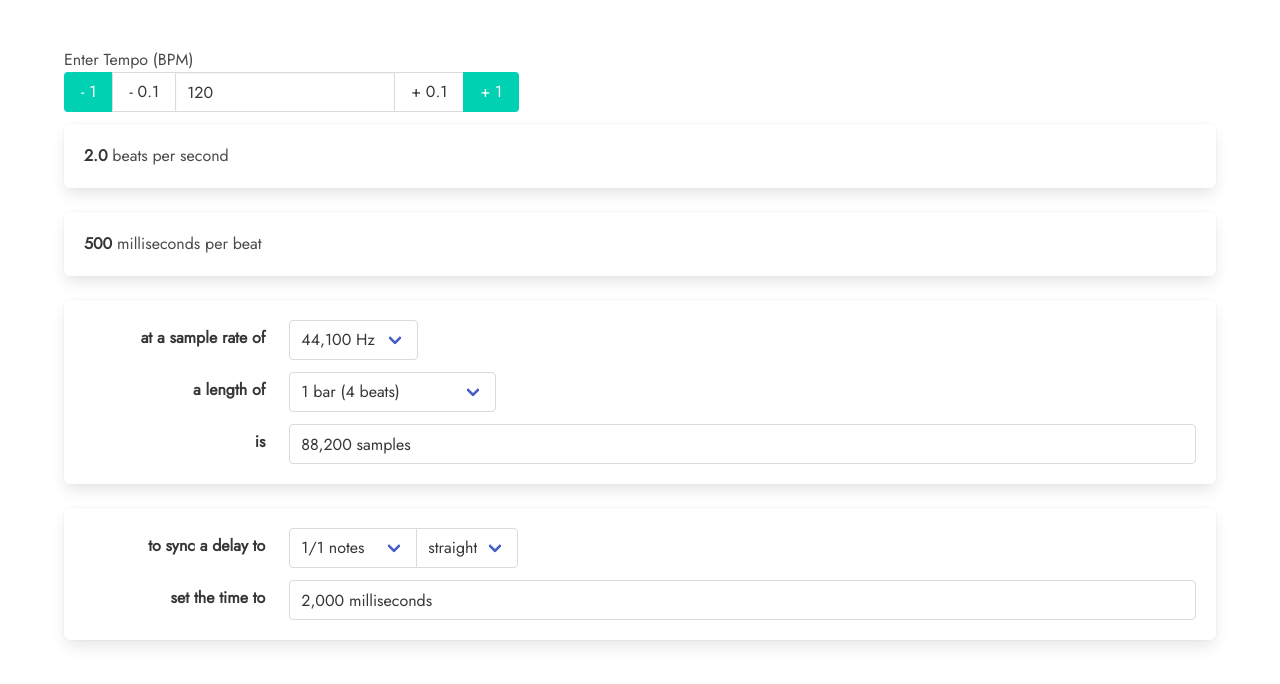
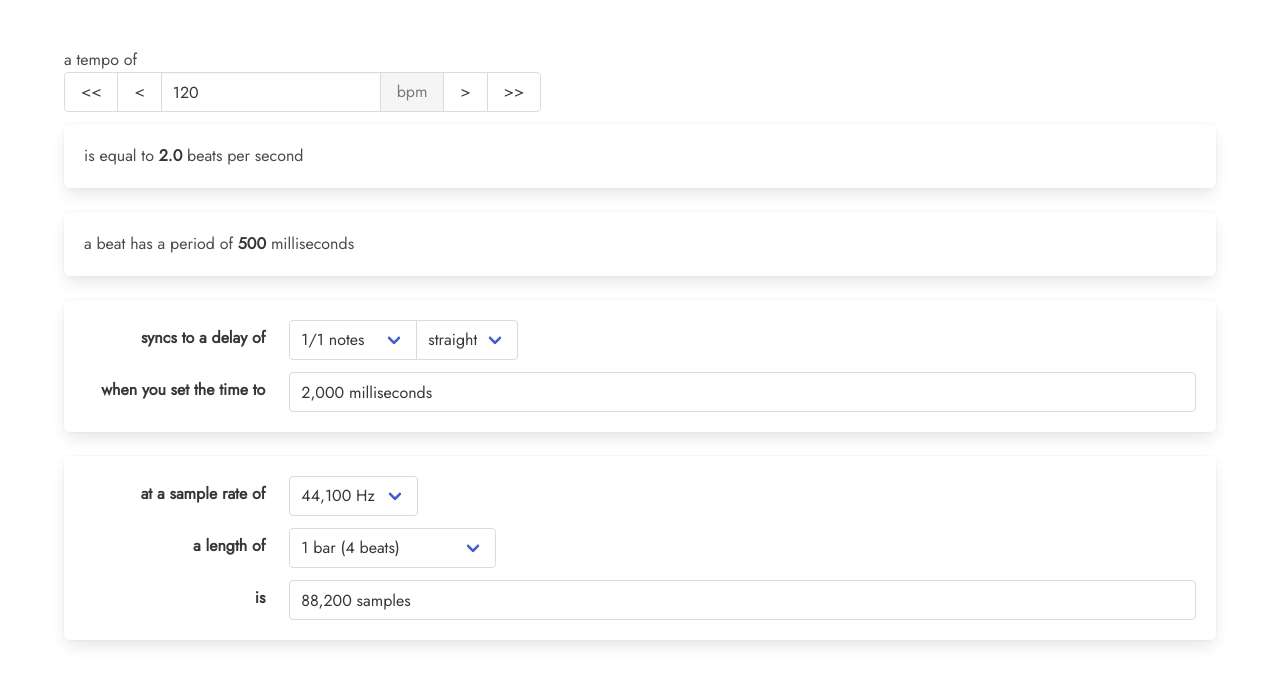
Before and after one commit to ajrussellaudio/rhythmetic, a React (Create React App) app: page / in a window 1280 px wide. Shown: the top 684 px of the page. Built offline with nearby package versions, Linux system fonts and the light colour scheme.

Commit message:
Ready for the world

```diff
--- a/src/App.js
+++ b/src/App.js
@@ -15,8 +15,8 @@ function App() {
                 <TempoInput tempo={tempo} setTempo={setTempo} />
                 <BeatsPerSecond tempo={tempo} />
                 <PeriodOfBeat tempo={tempo} />
+                <DelayTime tempo={tempo} />
                 <LengthInSamples tempo={tempo} />
-                <DelayTime tempo={tempo} />
             </div>
         </section>
     );
--- a/src/components/BeatsPerSecond.jsx
+++ b/src/components/BeatsPerSecond.jsx
@@ -3,6 +3,7 @@ import beatsPerSecond from '../utils/beatsPerSecond';
 
 const BeatsPerSecond = ({ tempo }) => (
     <div className="box">
+        is equal to{' '}
         <strong>
             {beatsPerSecond(tempo).toLocaleString(undefined, {
                 minimumFractionDigits: 1,
--- a/src/components/DelayTime.jsx
+++ b/src/components/DelayTime.jsx
@@ -33,7 +33,7 @@ const DelayTime = ({ tempo }) => {
         <div className="box">
             <div className="field is-horizontal">
                 <div className="field-label is-normal">
-                    <label className="label">to sync a delay to</label>
+                    <label className="label">syncs to a delay of</label>
                 </div>
                 <div className="field-body">
                     <div className="field has-addons">
@@ -70,7 +70,7 @@ const DelayTime = ({ tempo }) => {
             </div>
             <div className="field is-horizontal">
                 <div className="field-label is-normal">
-                    <label className="label">set the time to</label>
+                    <label className="label">when you set the time to</label>
                 </div>
                 <div className="field-body">
                     <div className="field">
--- a/src/components/LengthInSamples.jsx
+++ b/src/components/LengthInSamples.jsx
@@ -94,7 +94,7 @@ const LengthInSamples = ({ tempo }) => {
                                 tempo,
                                 selectedSampleRate
                             ).toLocaleString(undefined, {
-                                maximumFractionDigits: 1,
+                                maximumFractionDigits: 0,
                             })} samples`}
                         />
                     </div>
--- a/src/components/PeriodOfBeat.jsx
+++ b/src/components/PeriodOfBeat.jsx
@@ -3,12 +3,13 @@ import periodOfBeat from '../utils/periodOfBeat';
 
 const PeriodOfBeat = ({ tempo }) => (
     <div className="box">
+        a beat has a period of{' '}
         <strong>
             {(1000 * periodOfBeat(tempo)).toLocaleString(undefined, {
-                maximumFractionDigits: 3,
+                maximumFractionDigits: 1,
             })}
         </strong>{' '}
-        milliseconds per beat
+        milliseconds
     </div>
 );
 
--- a/src/components/TempoInput.jsx
+++ b/src/components/TempoInput.jsx
@@ -1,24 +1,27 @@
 import React from 'react';
 
 const TempoInput = ({ tempo, setTempo }) => {
-    const handleChange = (event) => {
-        setTempo(parseFloat(event.target.value));
+    const handleTempoChange = (newTempo) => {
+        setTempo(newTempo);
     };
 
-    const handleButtonClick = (value) => () => setTempo(tempo + value);
+    const handleInputChange = (event) => {
+        handleTempoChange(parseFloat(event.target.value));
+    };
+
+    const handleButtonClick = (value) => () => {
+        handleTempoChange(tempo + value);
+    };
 
     return (
         <React.Fragment>
             <label className="field-label" htmlFor="tempo">
-                Enter Tempo (BPM)
+                a tempo of
             </label>
             <div className="field has-addons">
                 <div className="control">
-                    <button
-                        className="button is-primary"
-                        onClick={handleButtonClick(-1)}
-                    >
-                        - 1
+                    <button className="button" onClick={handleButtonClick(-1)}>
+                        {'<<'}
                     </button>
                 </div>
                 <div className="control">
@@ -26,7 +29,7 @@ const TempoInput = ({ tempo, setTempo }) => {
                         className="button"
                         onClick={handleButtonClick(-0.1)}
                     >
-                        - 0.1
+                        {'<'}
                     </button>
                 </div>
                 <div className="control">
@@ -36,20 +39,20 @@ const TempoInput = ({ tempo, setTempo }) => {
                         id="tempo"
                         value={tempo.toLocaleString()}
                         step={1}
-                        onChange={handleChange}
+                        onChange={handleInputChange}
                     />
                 </div>
                 <div className="control">
+                    <button className="button is-static">bpm</button>
+                </div>
+                <div className="control">
                     <button className="button" onClick={handleButtonClick(0.1)}>
-                        + 0.1
+                        {'>'}
                     </button>
                 </div>
                 <div className="control">
-                    <button
-                        className="button is-primary"
-                        onClick={handleButtonClick(1)}
-                    >
-                        + 1
+                    <button className="button" onClick={handleButtonClick(1)}>
+                        {'>>'}
                     </button>
                 </div>
             </div>
```
